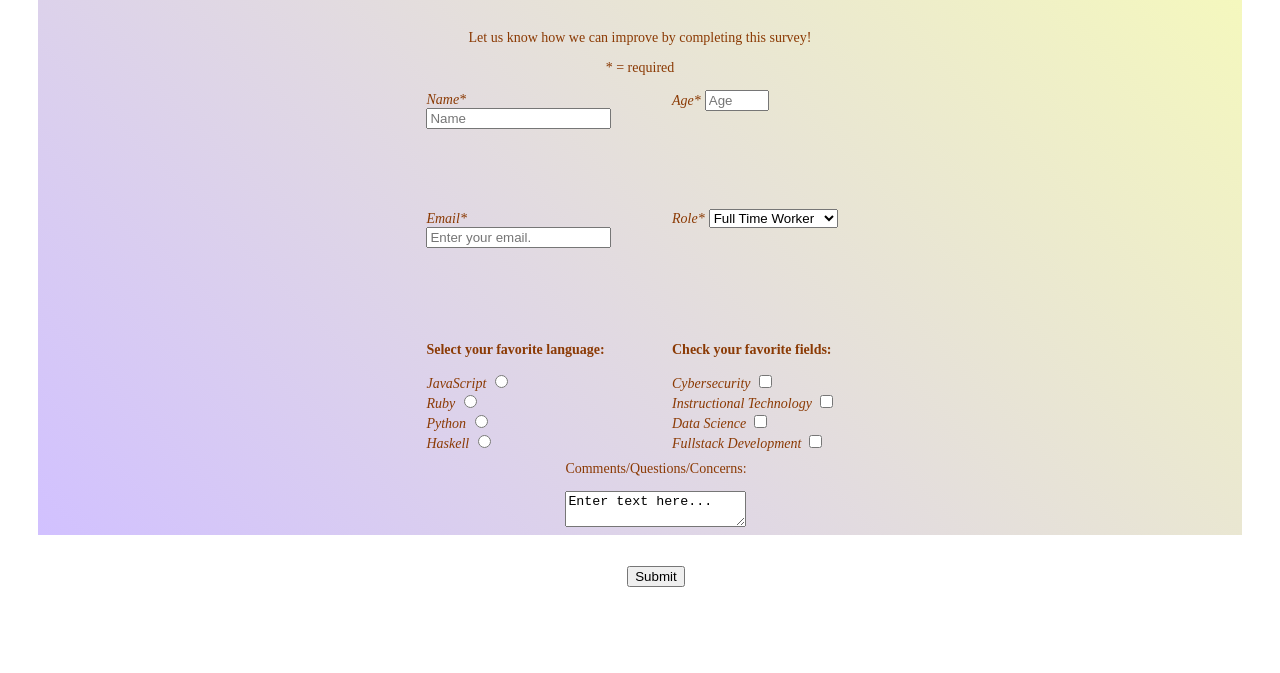
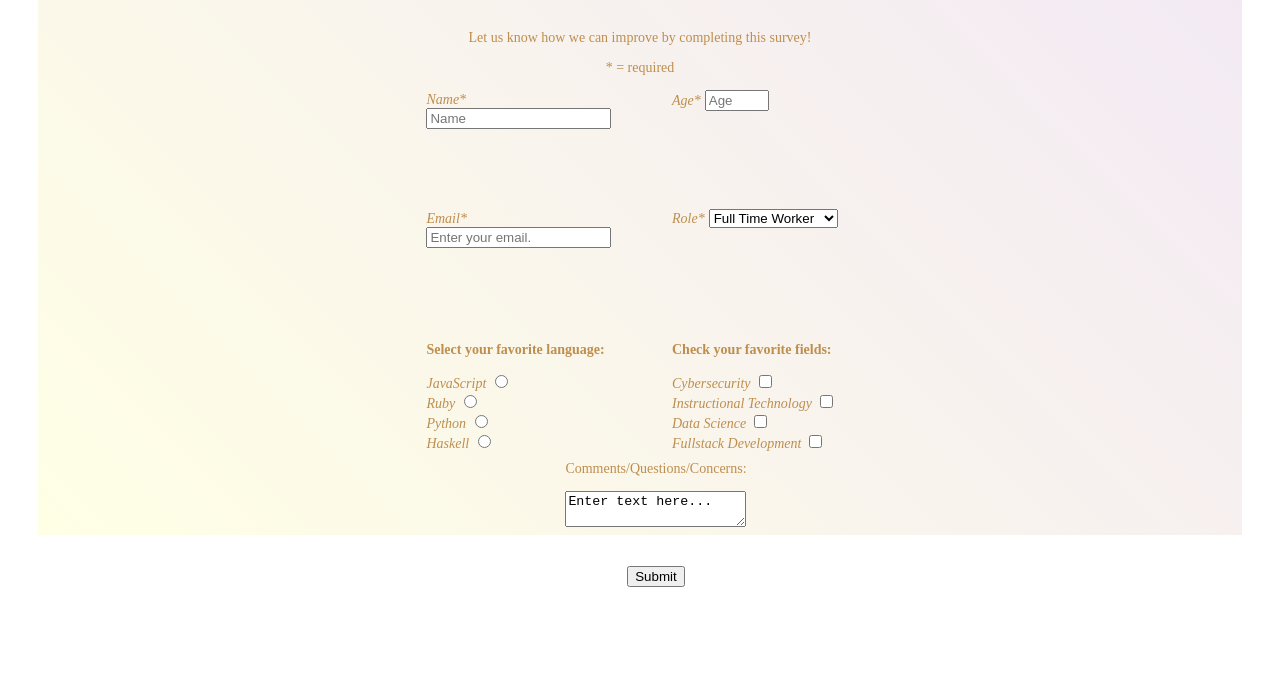
Before and after one commit to neodynia/build-a-form-proj, a plain HTML site: page index.html in a window 1280 px wide. Shown: the part 127-800 px from the top of the page. Drawn offline with Linux system fonts and the light colour scheme.

Commit message:
added css styles

```diff
--- a/css/main.css
+++ b/css/main.css
@@ -2,11 +2,11 @@
 .container {
   display: grid;
   grid-template-columns: 1fr;
-  background: linear-gradient(45deg, rgba(164, 131, 255, 0.5), rgba(239, 248, 116, 0.5));
+  background: linear-gradient(45deg, rgba(255, 255, 0,0.1), rgba(126, 30, 156, 0.1));
   margin-left: 30px;
   margin-right: 30px;
   padding: 10px;
-  color: rgb(139, 58, 4);
+  color: rgba(190, 142, 78, 1.00);
   max-width: 100%;
   max-height: auto;
 }
```
Also changed, not shown: index.html (indentation only).
